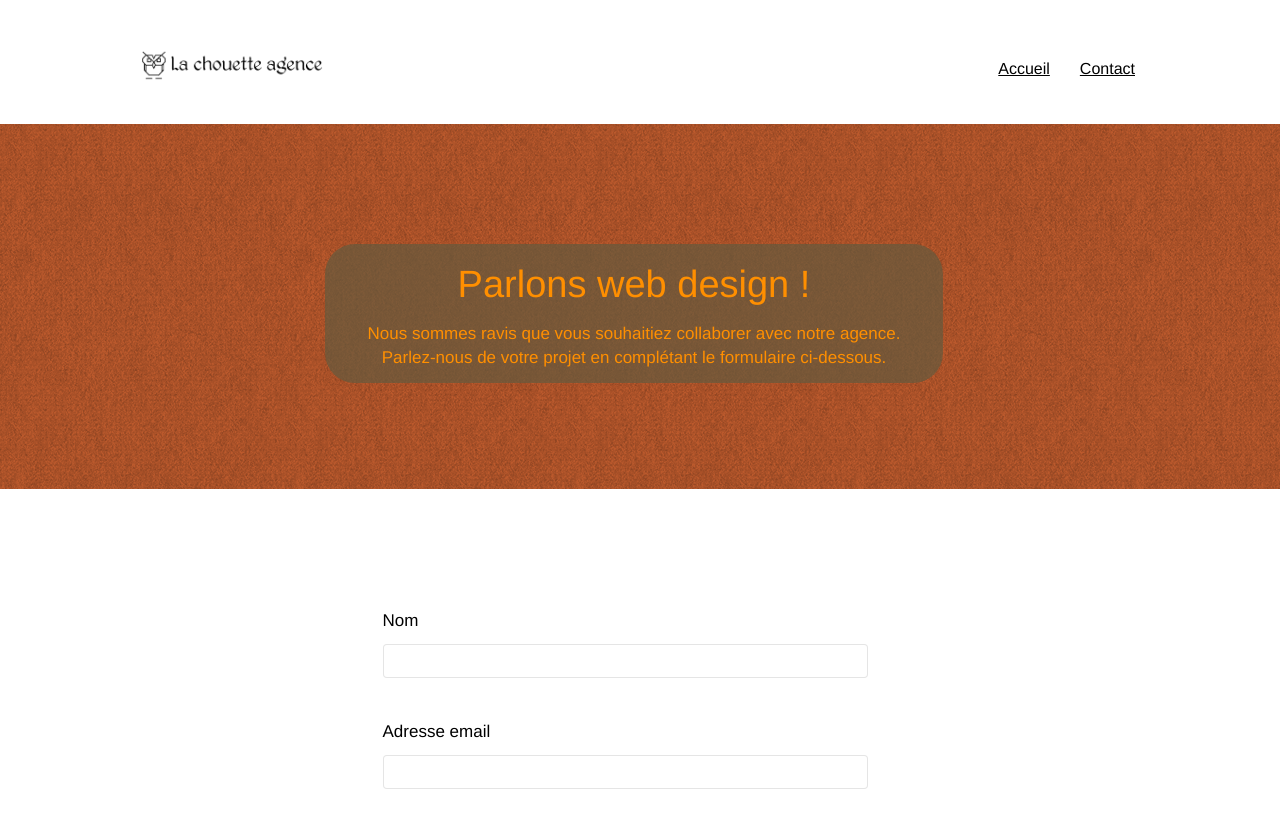
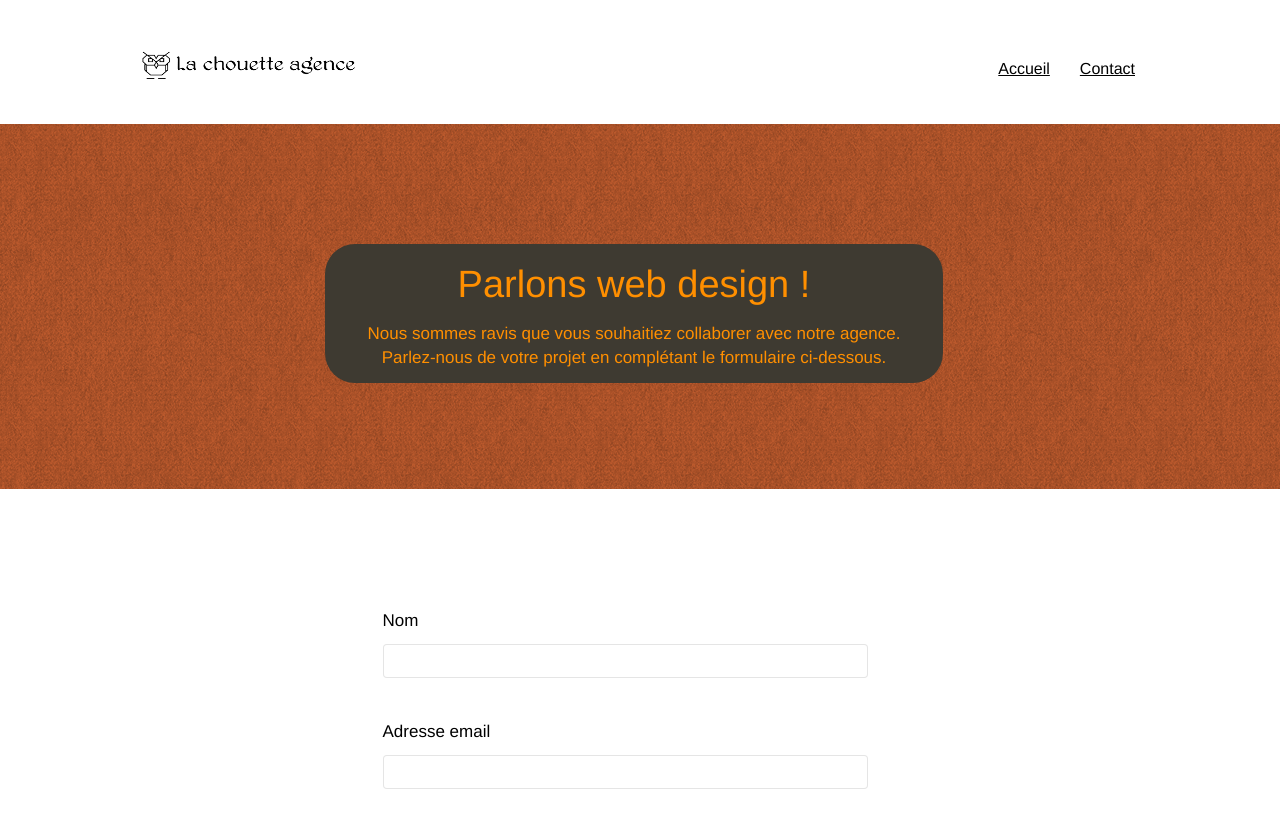
Before and after one commit to LasnierThomas/LasnierThomas-LasnierThomas_4_14062021, a plain HTML site: page contact.html in a window 1280 px wide. Shown: the top 819 px of the page. Drawn offline with nearby package versions, Linux system fonts and the light colour scheme; a script that the page names is missing.

Commit message:
modification couleur

```diff
--- a/contact.html
+++ b/contact.html
@@ -28,7 +28,7 @@
 			<div class="container bloc-sm">
 				<nav class="navbar row">
 					<div class="navbar-header">
-						<a class="navbar-brand" href="index.html"><img src="img/la-chouette-agence.png"
+						<a class="navbar-brand" href="index.html"><img src="img/la-chouette-agence.png" width="215" height="40
 								alt="paris web design logo agence web meilleure agence" height="40" /></a>
 						<button id="nav-toggle" type="button" class="ui-navbar-toggle navbar-toggle"
 							data-toggle="collapse" data-target=".navbar-1">
--- a/style.css
+++ b/style.css
@@ -382,12 +382,12 @@ a:hover {
     margin-left: 200px;
     width: 60%;
     border-radius: 30px;
-    background-color: rgb(100, 90, 62, 0.7);
+    background-color: rgb(62, 58, 49);
 }
 #bloc-back-colors{
     width: 60%;
     border-radius: 30px;
-    background-color: rgb(100, 90, 62);
+    background-color: rgb(62, 58, 49);
     margin-left: 200px;
 }
 
```
